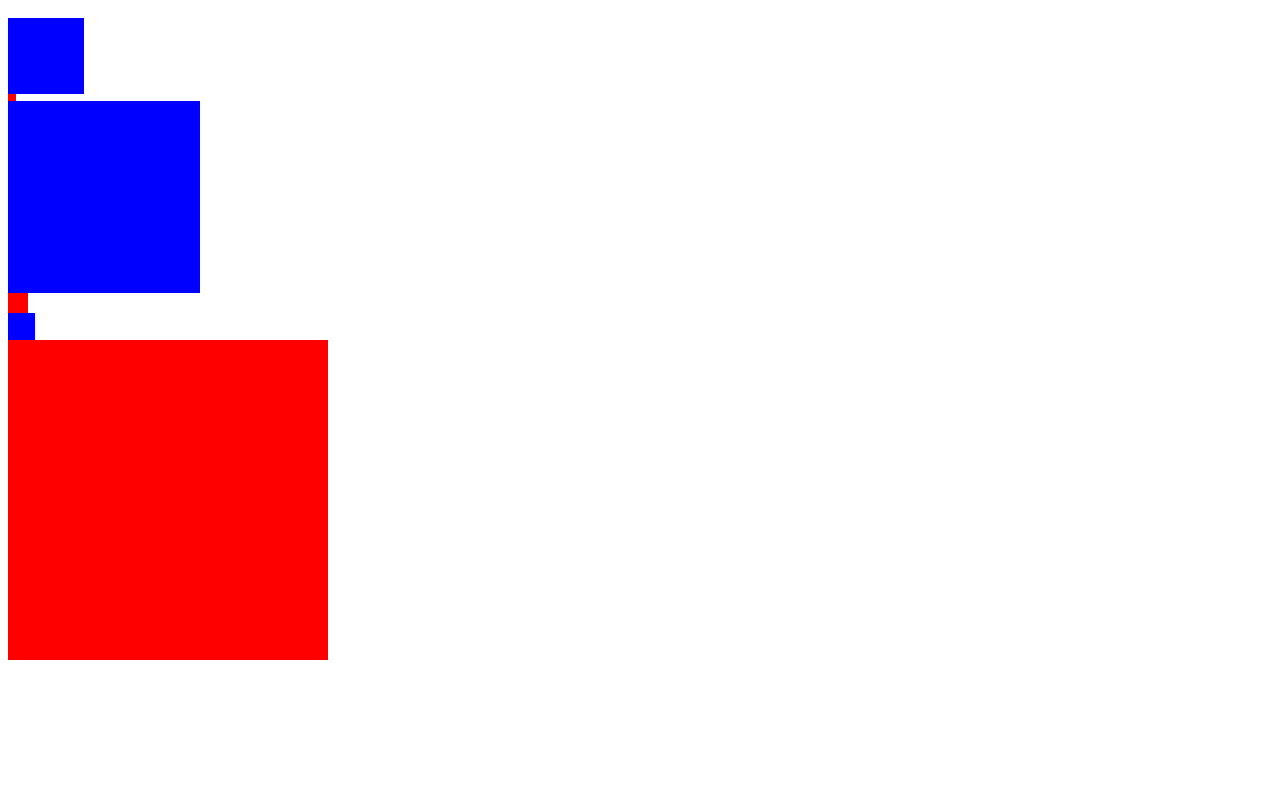
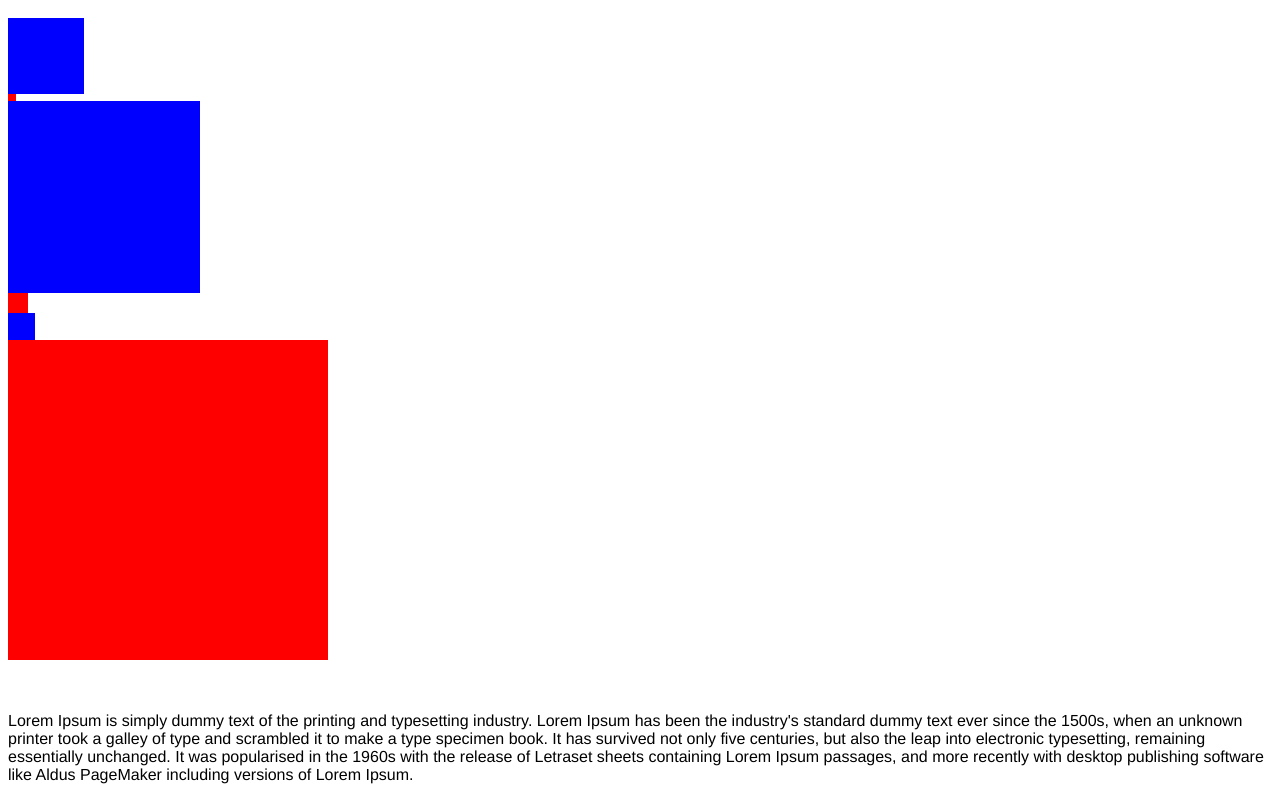
Before and after one commit to bbdoliveira/CursoProgBr, a plain HTML site: page index.html in a window 1280 px wide. Shown: the part 1082-1882 px from the top of the page. Before the commit the page ends 1750 px from the top, so only its background shows below. Drawn offline with Linux system fonts and the light colour scheme.

Commit message:
Atualização

```diff
--- a/index.html
+++ b/index.html
@@ -65,5 +65,11 @@
     <div id="pt"></div>
     <div id="pc"></div>
 
+    <br /><br />
+
+    <p>
+      Lorem Ipsum is simply dummy text of the printing and typesetting industry. Lorem Ipsum has been the industry's standard dummy text ever since the 1500s, when an unknown printer took a galley of type and scrambled it to make a type specimen book. It has survived not only five centuries, but also the leap into electronic typesetting, remaining essentially unchanged. It was popularised in the 1960s with the release of Letraset sheets containing Lorem Ipsum passages, and more recently with desktop publishing software like Aldus PageMaker including versions of Lorem Ipsum.
+    </p>
+
   </body>
 </html>
--- a/style.css
+++ b/style.css
@@ -30,3 +30,7 @@
     height: 20pc;
     width: 20pc;
 }
+
+p {
+    font-family: Helvetica, Arial, sans-serif;
+}
```
